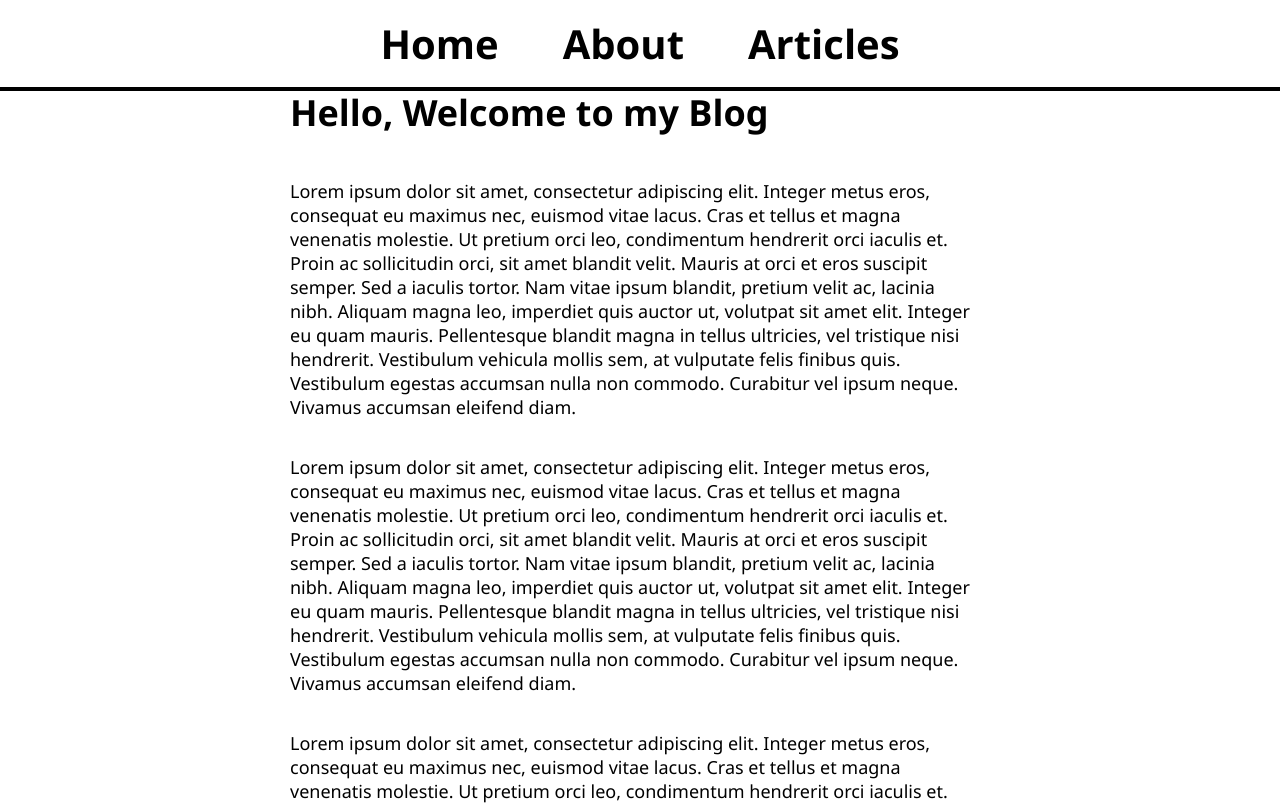
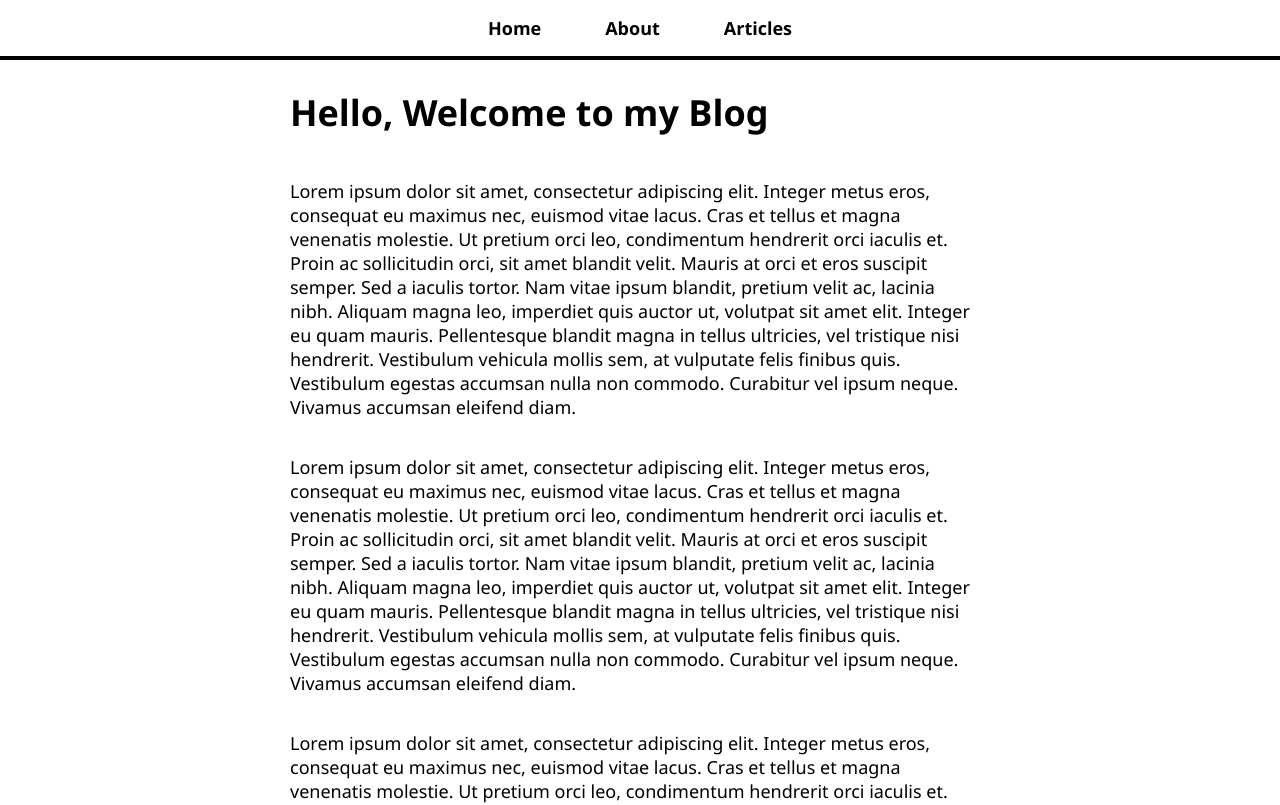
Before and after one commit to 0x1za/learning-reactjs-linkedin, a React (Create React App) app: page / in a window 1280 px wide. Shown: the top 805 px of the page. Built offline with nearby package versions, Linux system fonts and the light colour scheme.

Commit message:
Updated markdown

```diff
--- a/src/App.css
+++ b/src/App.css
@@ -24,7 +24,6 @@ nav {
   top: 0;
   width: 100%;
   background: white;
-  margin-bottom: 1000px;
 }
 
 nav ul {
@@ -43,7 +42,6 @@ nav a {
   text-decoration: none;
   color: black;
   font-weight: bold;
-  font-size: 40px;
   padding: 16px 32px;
 }
 
```
Also changed, not shown: 1 other file (tests, documents, lock files or other folders).
